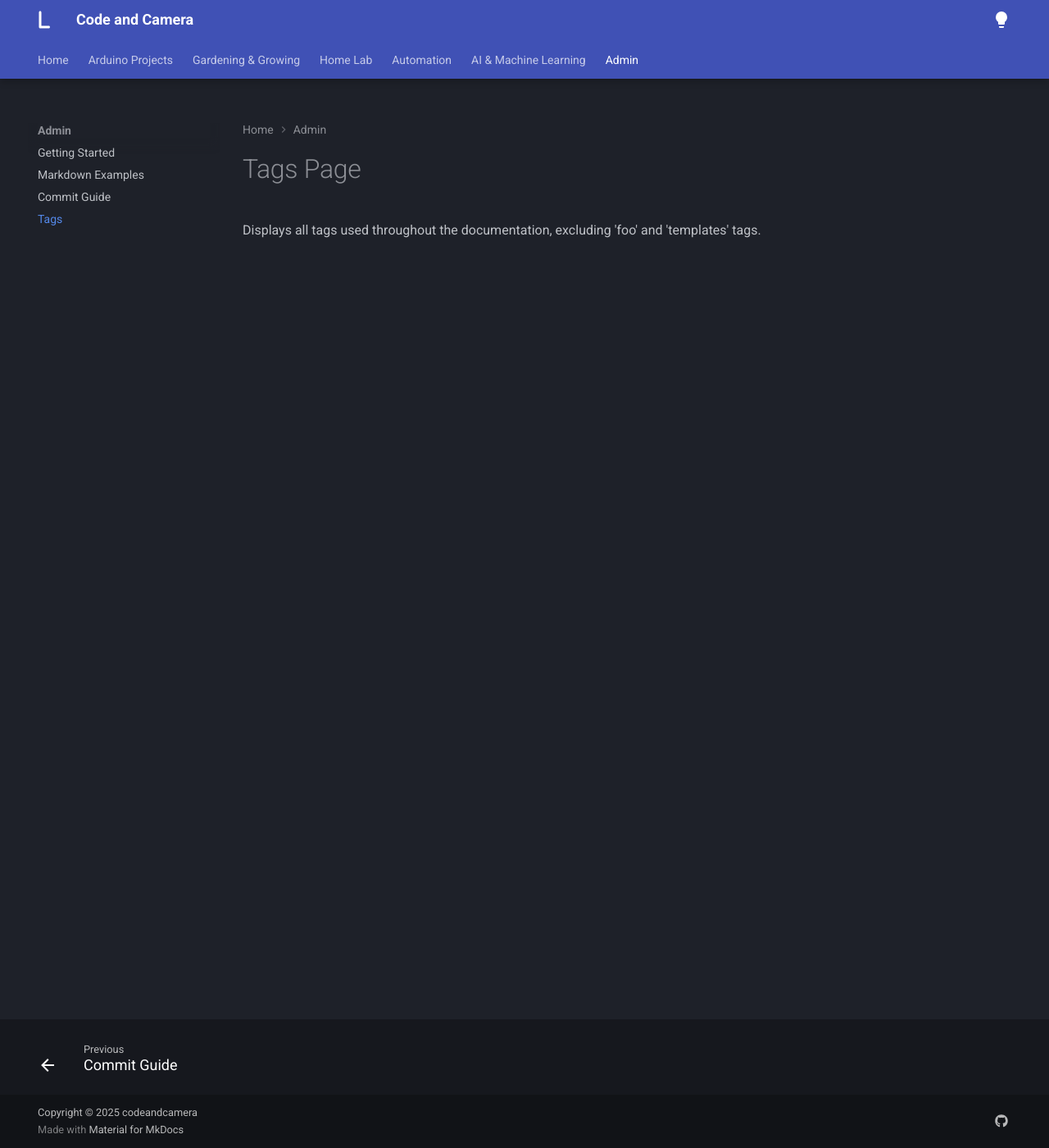
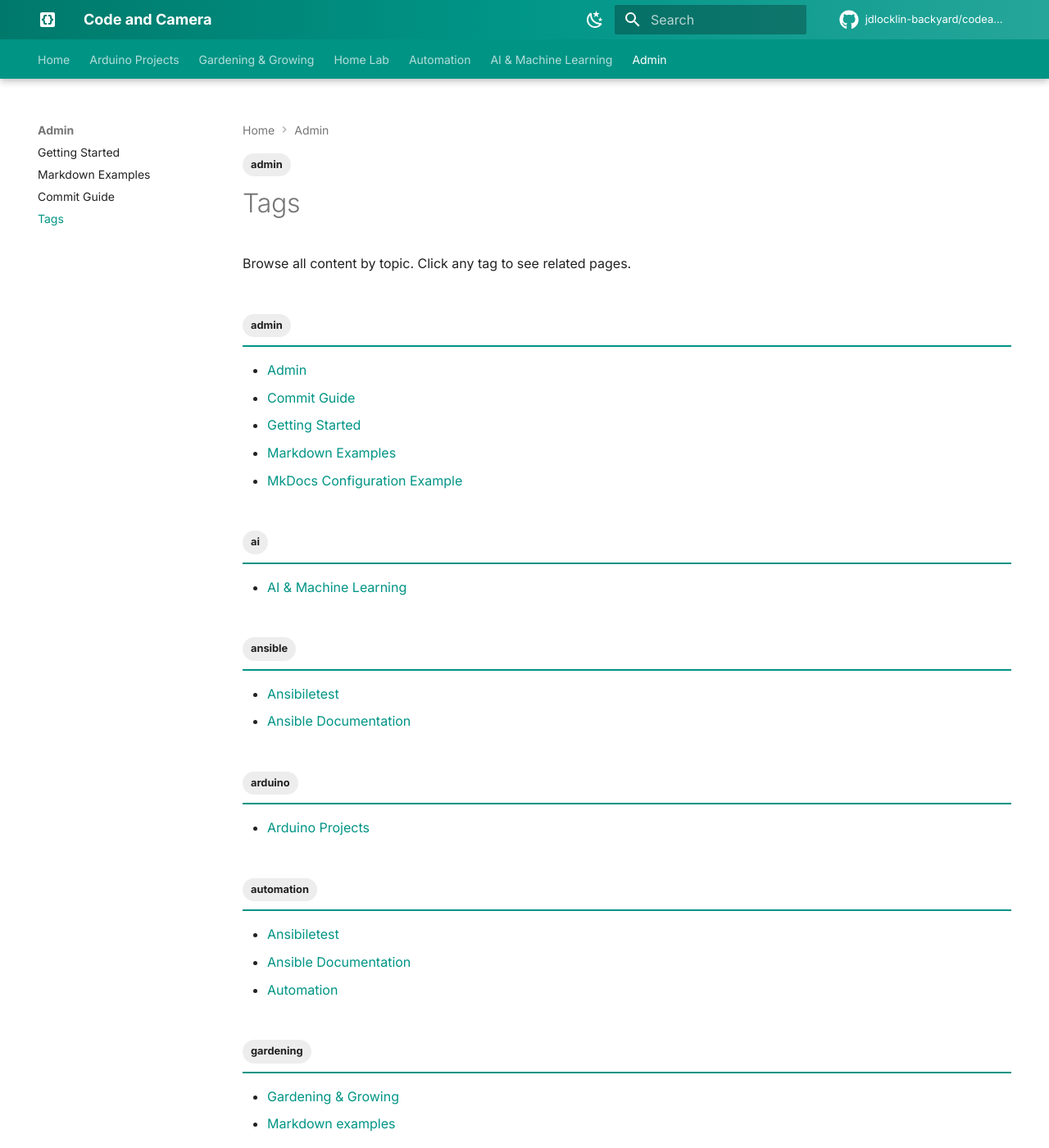
Before and after one commit to jdlocklin-backyard/codeandcamera, an MkDocs documentation site: the page built from docs/admin/tags.md, in a window 1280 px wide and 1400 px high. Shown: the whole window at 82% size. Built offline with MkDocs 1.6.1 and Material for MkDocs 9.7.7, drawn with Linux system fonts in a browser that asks for light colours; comment, search, counter and statistics services are not loaded; some of the changed text lies outside the part shown.

Commit message:
Enhance documentation styling and structure: update tags page content, improve MkDocs configuration, and add custom CSS for better branding and user experience.

```diff
--- a/docs/admin/tags.md
+++ b/docs/admin/tags.md
@@ -3,8 +3,8 @@ tags:
   - admin
 ---
 
-# Tags Page
+# Tags
 
-Displays all tags used throughout the documentation, excluding 'foo' and 'templates' tags.
+Browse all content by topic. Click any tag to see related pages.
 
-<!-- material/tags { exclude: [foo, templates] } -->
+[TAGS]
--- /dev/null
+++ b/docs/stylesheets/extra.css
@@ -0,0 +1,124 @@
+/* Custom styles for Code and Camera documentation site */
+
+/* Primary color variables override for custom branding */
+:root {
+  --md-primary-fg-color: #009688;
+  --md-primary-fg-color--light: #4db6ac;
+  --md-primary-fg-color--dark: #00796b;
+  --md-accent-fg-color: #ff6e40;
+}
+
+/* Dark mode adjustments */
+[data-md-color-scheme="slate"] {
+  --md-default-bg-color: #1a1a2e;
+  --md-default-fg-color--light: #e0e0e0;
+}
+
+/* Custom header gradient */
+.md-header {
+  background: linear-gradient(90deg, #00796b 0%, #009688 50%, #26a69a 100%);
+}
+
+/* Smooth transitions for theme toggle */
+body {
+  transition: background-color 0.3s ease, color 0.3s ease;
+}
+
+/* Enhanced code blocks */
+.highlight code {
+  border-radius: 6px;
+}
+
+/* Custom admonition colors */
+.md-typeset .admonition.tip,
+.md-typeset details.tip {
+  border-color: #00bfa5;
+}
+
+.md-typeset .tip > .admonition-title,
+.md-typeset .tip > summary {
+  background-color: rgba(0, 191, 165, 0.1);
+}
+
+/* Card-like styling for content sections */
+.md-typeset h2 {
+  border-bottom: 2px solid var(--md-primary-fg-color);
+  padding-bottom: 0.5rem;
+}
+
+/* Improved table styling */
+.md-typeset table:not([class]) {
+  border-radius: 8px;
+  overflow: hidden;
+  box-shadow: 0 2px 4px rgba(0,0,0,0.1);
+}
+
+.md-typeset table:not([class]) th {
+  background-color: var(--md-primary-fg-color);
+  color: white;
+}
+
+/* Navigation tab enhancements */
+.md-tabs__link--active {
+  font-weight: 600;
+}
+
+/* Footer styling */
+.md-footer {
+  background: linear-gradient(90deg, #004d40 0%, #00695c 100%);
+}
+
+/* Hover effects for links */
+.md-typeset a:hover {
+  text-decoration: underline;
+  text-decoration-thickness: 2px;
+}
+
+/* Custom scrollbar for webkit browsers */
+::-webkit-scrollbar {
+  width: 8px;
+  height: 8px;
+}
+
+::-webkit-scrollbar-track {
+  background: var(--md-default-bg-color);
+}
+
+::-webkit-scrollbar-thumb {
+  background: var(--md-primary-fg-color);
+  border-radius: 4px;
+}
+
+::-webkit-scrollbar-thumb:hover {
+  background: var(--md-primary-fg-color--dark);
+}
+
+/* Tag styling enhancements */
+.md-tag {
+  border-radius: 16px;
+  padding: 0.2rem 0.8rem;
+  font-size: 0.75rem;
+  font-weight: 500;
+  transition: transform 0.2s ease;
+}
+
+.md-tag:hover {
+  transform: scale(1.05);
+}
+
+/* Content tabs styling */
+.md-typeset .tabbed-labels > label {
+  border-radius: 4px 4px 0 0;
+}
+
+/* Search bar enhancement */
+.md-search__input {
+  border-radius: 20px;
+}
+
+/* Print-friendly styles */
+@media print {
+  .md-header, .md-footer, .md-sidebar {
+    display: none;
+  }
+}
--- a/mkdocs.yml
+++ b/mkdocs.yml
@@ -2,7 +2,12 @@
 site_name: Code and Camera
 site_author: JD Locklin
 site_url: https://codeandcamera.me/
+site_description: Where Technology Meets Hands-On Innovation - Arduino, Gardening, Home Lab, Automation, and AI
 
+# Repository information for edit links
+repo_name: jdlocklin-backyard/codeandcamera
+repo_url: https://github.com/jdlocklin-backyard/codeandcamera
+edit_uri: edit/main/docs/
 
 # Main navigation menu for the documentation site
 nav:
@@ -18,82 +23,160 @@ nav:
       - Commit Guide: admin/commit-to-github.md
       - Tags: admin/tags.md
 
-# Material theme with dark/light mode toggle and custom fonts
+# Material theme configuration
 theme:
   name: material
+
+  # Custom color palette - Teal/Cyan scheme for tech + nature feel
   palette:
-      # Dark Mode
-    - scheme: slate
+    # Dark Mode - Deep teal with amber accents
+    - media: "(prefers-color-scheme: dark)"
+      scheme: slate
+      primary: teal
+      accent: amber
       toggle:
-        icon: material/lightbulb
-        name: Dark mode
-      primary: indigo
-      accent:  orange
-    # Light Mode
-    - scheme: default
+        icon: material/weather-sunny
+        name: Switch to light mode
+    # Light Mode - Fresh teal with deep orange accents
+    - media: "(prefers-color-scheme: light)"
+      scheme: default
+      primary: teal
+      accent: deep orange
       toggle:
-        icon: material/lightbulb-outline
-        name: Light mode
-      primary: indigo
-      accent: deep orange
+        icon: material/weather-night
+        name: Switch to dark mode
 
-      font:
-        text: Merriweather Sans
-        code: Red Hat Mono
+  # Typography - Modern, readable fonts
+  font:
+    text: Inter
+    code: JetBrains Mono
 
+  # Custom branding
+  icon:
+    logo: material/code-braces-box
+    repo: fontawesome/brands/github
+    admonition:
+      note: fontawesome/solid/note-sticky
+      tip: fontawesome/solid/lightbulb
+      warning: fontawesome/solid/triangle-exclamation
+      danger: fontawesome/solid/skull
 
-  icon:
-    logo: fontawesome/solid/l
+  # Feature flags for enhanced UX
+  features:
+    # Navigation
+    - navigation.tabs
+    - navigation.tabs.sticky
+    - navigation.sections
+    - navigation.expand
+    - navigation.path
+    - navigation.top
+    - navigation.footer
+    - navigation.tracking
+    - navigation.instant
+    - navigation.instant.prefetch
+    - navigation.instant.progress
 
-  features:
-  features:
-    - content.code.annotate
-    - navigation.footer
+    # Table of contents
+    - toc.follow
+    - toc.integrate
+
+    # Search
     - search.highlight
     - search.share
+    - search.suggest
+
+    # Content
     - content.code.copy
-    - navigation.tracking
-    - navigation.instant.preview
-    - navigation.tabs
-    - navigation.path
-    - navigation.top
-    - navigation.tabs.sticky
-    - toc.follow
-    - navigation.sections
-    - navigation.expand
+    - content.code.annotate
+    - content.tabs.link
+    - content.tooltips
 
-# Extensions for markdown formatting, emojis, code highlighting, and syntax features
+    # Header
+    - header.autohide
+    - announce.dismiss
+
+# Markdown extensions for rich content
 markdown_extensions:
+  # Basic formatting
+  - abbr
   - attr_list
-  - pymdownx.emoji:
-      emoji_index: !!python/name:material.extensions.emoji.twemoji
-      emoji_generator: !!python/name:material.extensions.emoji.to_svg
+  - def_list
+  - footnotes
+  - md_in_html
+  - tables
+  - toc:
+      permalink: true
+      permalink_title: Link to this section
+
+  # Admonitions (callouts)
   - admonition
   - pymdownx.details
+
+  # Code blocks
   - pymdownx.highlight:
       anchor_linenums: true
       line_spans: __span
       pygments_lang_class: true
+      auto_title: true
   - pymdownx.inlinehilite
   - pymdownx.snippets
-  - pymdownx.superfences
+  - pymdownx.superfences:
+      custom_fences:
+        - name: mermaid
+          class: mermaid
+          format: !!python/name:pymdownx.superfences.fence_code_format
+
+  # Content tabs
   - pymdownx.tabbed:
       alternate_style: true
-# Plugins for metadata, search functionality, and hierarchical tag organization
+      combine_header_slug: true
+
+  # Formatting helpers
+  - pymdownx.betterem:
+      smart_enable: all
+  - pymdownx.caret
+  - pymdownx.mark
+  - pymdownx.tilde
+  - pymdownx.smartsymbols
+  - pymdownx.keys
+
+  # Emoji support
+  - pymdownx.emoji:
+      emoji_index: !!python/name:material.extensions.emoji.twemoji
+      emoji_generator: !!python/name:material.extensions.emoji.to_svg
+
+  # Task lists
+  - pymdownx.tasklist:
+      custom_checkbox: true
+
+# Plugins for enhanced functionality
 plugins:
+  - search:
+      separator: '[\s\u200b\-_,:!=\[\]()"`/]+|\.(?!\d)|&[lg]t;|(?!\b)(?=[A-Z][a-z])'
   - meta
-  - pymdownx.superfences
-  - pymdownx.tabbed:
-      alternate_style: true
-
-# Plugins for metadata, search functionality, and hierarchical tag organization
+  - tags:
+      tags_file: admin/tags.md
+      tags_slugify_format: "tag:{slug}"
+      tags_hierarchy: true
       tags_sort_reverse: true
       listings_toc: false
 
+# Extra configuration
 extra:
+  # Social links in footer
   social:
     - icon: fontawesome/brands/github
       link: https://github.com/jdlocklin-backyard
+      name: GitHub
 
+  # Status indicators for pages
+  status:
+    new: Recently added
+    deprecated: Deprecated
 
-copyright: Copyright &copy; 2025 codeandcamera
+# Custom CSS for additional styling
+extra_css:
+  - stylesheets/extra.css
+
+# Copyright notice
+copyright: Copyright &copy; 2025 Code and Camera | JD Locklin
```
